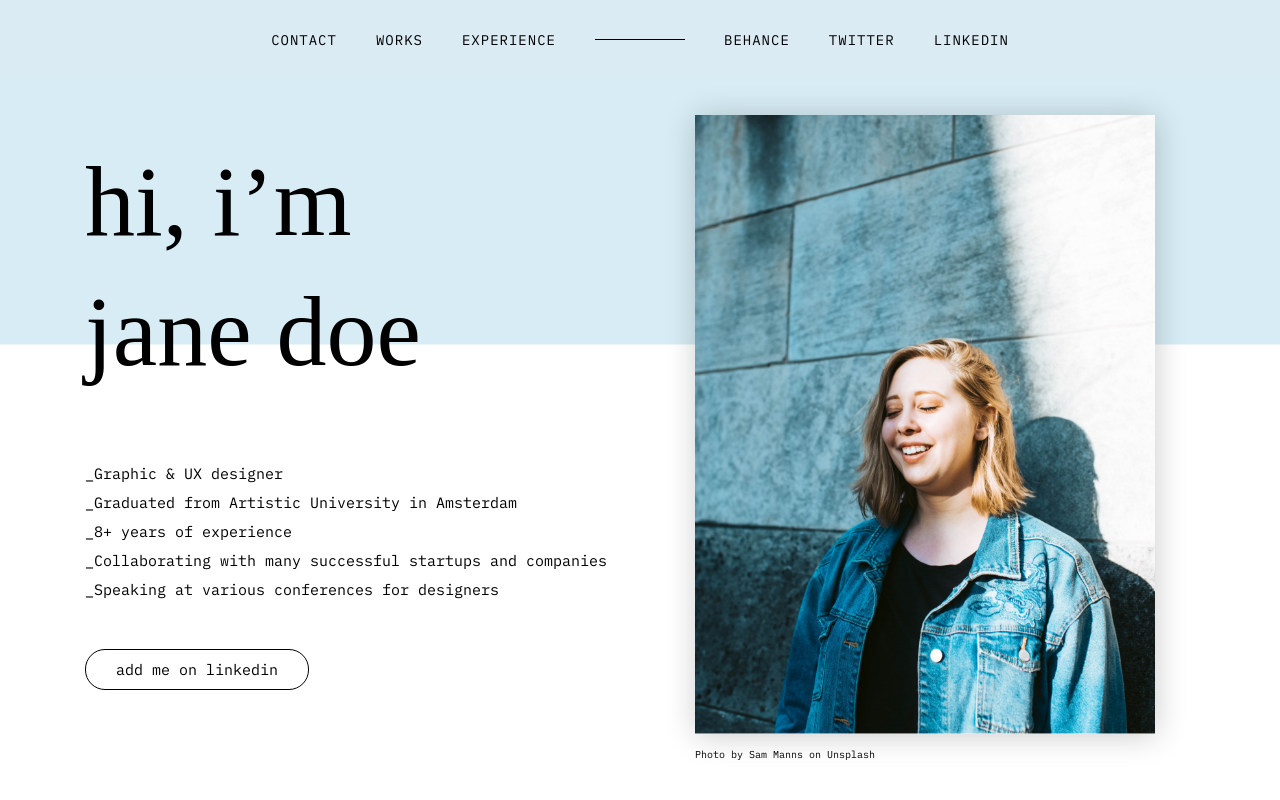
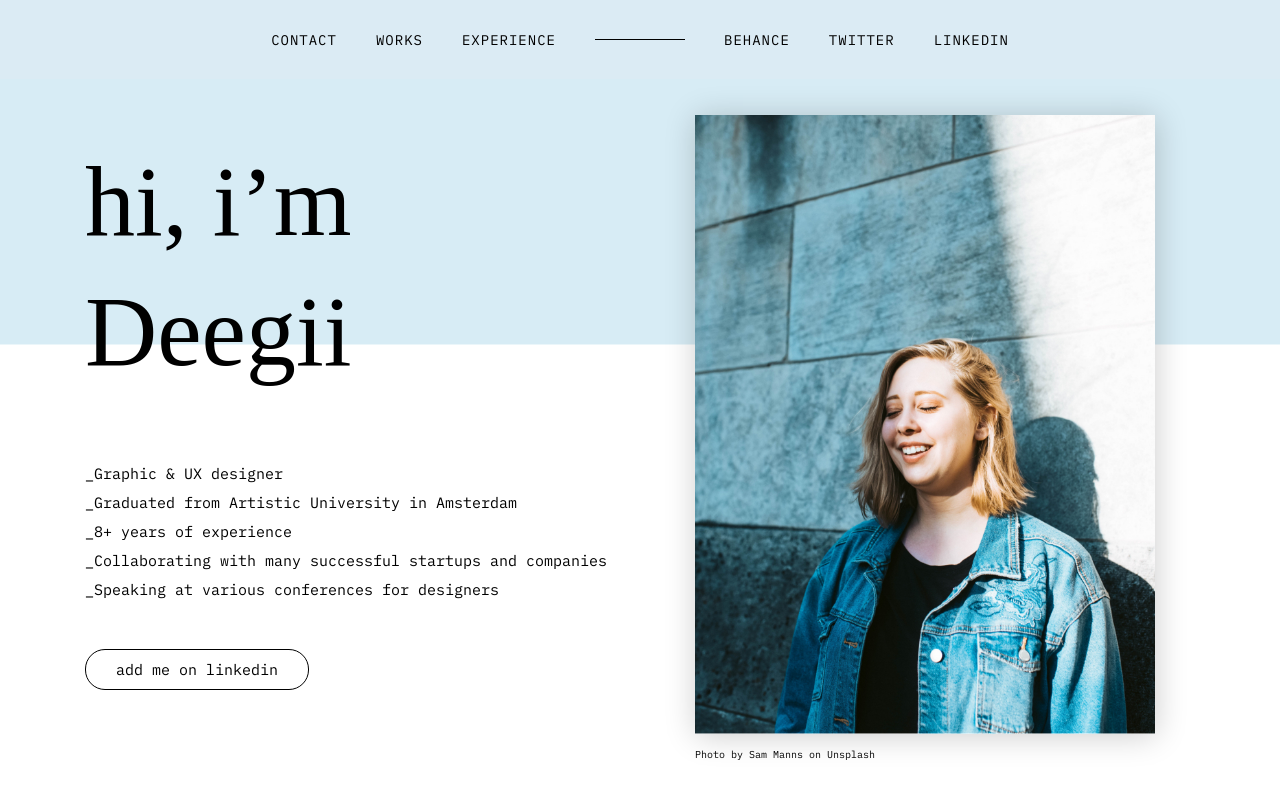
Before and after one commit to dedeg3339/dedeg3339.github.io, a plain HTML site: page index.html in a window 1280 px wide. Shown: the top 800 px of the page. Drawn offline with Linux system fonts and the light colour scheme.

Commit message:
Author changed

```diff
--- a/index.html
+++ b/index.html
@@ -26,7 +26,7 @@
   <div class="row">
     <!-- left column -->
     <div class="col-sm">
-      <h1> hi, i’m <br/> jane doe </h1>
+      <h1> hi, i’m <br/> Deegii </h1>
       <ul>
       <li> _Graphic & UX designer</li>
       <li>_Graduated from Artistic University in Amsterdam</li>
```
